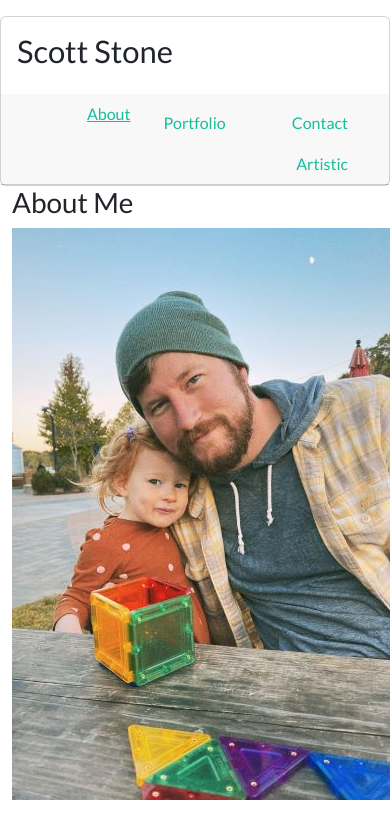
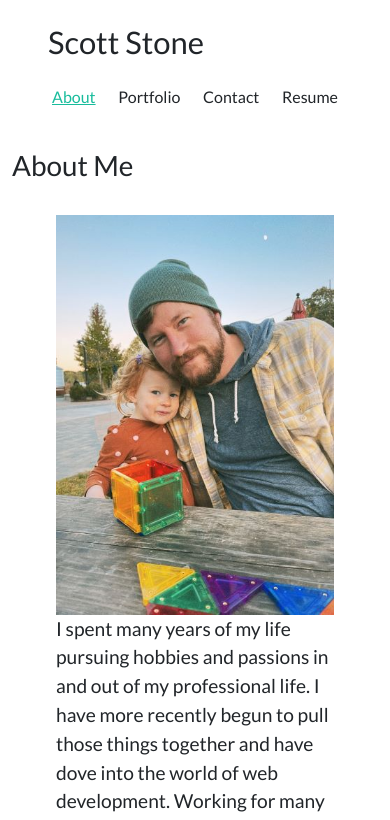
Before and after one commit to Simplerer/react-ion-profile, a React (Create React App) app: page / in a window 390 px wide. Shown: the top 820 px of the page. Built offline with nearby package versions, Linux system fonts and the light colour scheme.

Commit message:
added media responsiveness

```diff
--- a/src/components/Header.js
+++ b/src/components/Header.js
@@ -2,37 +2,69 @@ import React from "react";
 
 function Header({ pageChanger, currentPage }) {
   return (
-    <div className="pt-3">
-      <div className="card">
-        <div className="card-body">
-          <div className="col">
+    // <div className="pt-3">
+    //   <div className="card">
+    //     <div className="card-body">
+    //       <div className="col">
+    //         <h1>Scott Stone</h1>
+    //       </div>
+    //     </div>
+    //     <div className="card-header">
+    //       <ul className="nav nav-tabs card-header-tabs justify-content-end">
+    //         <li className="nav-item">
+    //           <a className={currentPage == 'About' ? 'nav-link-active' : 'nav-link'}
+    //             href="#about"
+    //             onClick={() => pageChanger('About')}>About</a>
+    //         </li>
+    //         <li className="nav-item">
+    //           <a className={currentPage == 'Portfolio' ? 'nav-link-active' : 'nav-link'}
+    //             href='#portfolio'
+    //             onClick={() => pageChanger('Portfolio')}>Portfolio</a>
+    //         </li>
+    //         <li className="nav-item">
+    //           <a className={currentPage == 'Contact' ? 'nav-link-active' : 'nav-link'}
+    //             href="#contact"
+    //             onClick={() => pageChanger('Contact')}>Artistic</a>
+    //         </li>
+    //         <li className="nav-item">
+    //           <a className="nav-link" href="#">Artistic</a>
+    //         </li>
+    //       </ul>
+    //     </div>
+    //   </div>
+    // </div>
+    <div className="container">
+      <div>
+
+        <header className="row d-flex align-items-end m-4">
+          <div className="col-lg-4 col-sm-12">
             <h1>Scott Stone</h1>
           </div>
-        </div>
-        <div className="card-header">
-          <ul className="nav nav-tabs card-header-tabs justify-content-end">
-            <li className="nav-item">
-              <a className={currentPage == 'About' ? 'nav-link-active' : 'nav-link'}
+          <div className="col-lg-6 col-sm-12 d-flex justify-content-between p-3 me-3">
+
+              <a className={currentPage == 'About' ?
+              'nav-link-active' : 'nav-link'}
                 href="#about"
-                onClick={() => pageChanger('About')}>About</a>
-            </li>
-            <li className="nav-item">
-              <a className={currentPage == 'Portfolio' ? 'nav-link-active' : 'nav-link'}
+                onClick={() => pageChanger('About')}
+              >About</a>
+              <a className={currentPage == 'Portfolio' ?
+              'nav-link-active' : 'nav-link'}
                 href='#portfolio'
-                onClick={() => pageChanger('Portfolio')}>Portfolio</a>
-            </li>
-            <li className="nav-item">
-              <a className={currentPage == 'Contact' ? 'nav-link-active' : 'nav-link'}
+                onClick={() => pageChanger('Portfolio')}
+              >Portfolio</a>
+              <a className={currentPage == 'Contact' ?
+              'nav-link-active' : 'nav-link'}
                 href="#contact"
-                onClick={() => pageChanger('Contact')}>Contact</a>
-            </li>
-            <li className="nav-item">
-              <a className={currentPage == 'Resume' ? 'nav-link-active' : 'nav-link'}
+                onClick={() => pageChanger('Contact')}
+              >Contact</a>
+              <a className={currentPage == 'Resume' ?
+              'nav-link-active' : 'nav-link'}
                 href="#resume"
-                onClick={() => pageChanger('Resume')}>Artistic</a>
-            </li>
-          </ul>
-        </div>
+                onClick={() => pageChanger('Resume')}
+              >Resume</a>
+
+          </div>
+        </header>
       </div>
     </div>
   )
--- a/src/components/pages/About.js
+++ b/src/components/pages/About.js
@@ -6,20 +6,21 @@ const P = styled.div`
     font-size: 120%;
 `;
 
-// const Img = styled.div`
-//     max-width: 200px;
-//     max-height: 200px;
-// `;
+const styles = {
+    img: {
+        maxHeight: 400
+    }
+}
 
-function About () {
-    return(
+function About() {
+    return (
         <div className="container">
             <h2>About Me</h2>
-    <div className="row d-flex justify-content-around align-items">
-    <div className="col">
-    <img src={pic} alt="Nice Picture"></img>
+            <div className="row d-flex align-items-center m-3 p-3">
+                <div className="col-sm-12 col-lg-6">
+                    <img style={styles.img} src={pic} alt="Nice Picture"></img>
                 </div>
-    <div className="col p-3 m-3">
+                <div className="col-sm-12 col-lg-6">
                     <P>I spent many years of my life pursuing hobbies and passions in and out of my professional life. I have more recently begun to pull those things together and have dove into the world of web development. Working for many years in the Food and Beverage industry taught me that although people are all different in beautiful ways, they are all so similar. People have needs and require someone to help them achieve satisfaction, even on the small things; I am here to help. I can communicate well with all types of people and find that I can generally help people convey what it is they exactly want when it may be difficult for them. I want to use this in web development and help people see their dream on the screen. The skills I have been developing in my recent Coding cohort are certainly transferable to this new field.</P>
                 </div>
             </div>
--- a/src/components/pages/Contact.js
+++ b/src/components/pages/Contact.js
@@ -75,7 +75,7 @@ function Contact() {
       </form>
         <p>{errorMessage}</p>
       </div>
-      <div className="col-3">
+      <div className="col-lg-3 col-sm-12">
       <div>
         <P>Thanks for Visiting! Leave me a message and let me know what I could improve upon, or just say Hey!</P>
       </div>
--- a/src/components/pages/Portfolio.js
+++ b/src/components/pages/Portfolio.js
@@ -18,13 +18,15 @@ const styles = {
   }
 }
 
+
+
 function Portfolio() {
   return (
 
     <div className="container">
       <h2>Portfolio</h2>
       <div className="row d-flex justify-content-around">
-        <div className="col-5 p-2 m-2">
+        <div className="col-lg-5 col-sm-12 p-2 m-2">
           <div className="card" >
             <a href="https://fathomless-woodland-16696.herokuapp.com/"><img style={styles.img} className="card-img-top" src={yaHeard} alt="Card image cap" /></a>
             <div className="card-body">
@@ -32,7 +34,7 @@ function Portfolio() {
             </div>
           </div>
         </div>
-        <div className="col-5 p-2 m-2">
+        <div className="col-lg-5 col-sm-12 p-2 m-2">
           <div className="card" >
             <a href="https://limitless-forest-03421.herokuapp.com/"><img style={styles.img} className="card-img-top" src={techy} alt="Card image cap" /></a>
             <div className="card-body">
@@ -40,7 +42,7 @@ function Portfolio() {
             </div>
           </div>
         </div>
-        <div className="col-5 p-2 m-2">
+        <div className="col-lg-5 col-sm-12 p-2 m-2">
           <div className="card" >
             <a href="https://simplerer.github.io/weather-board/"><img style={styles.img} className="card-img-top" src={weather} alt="Card image cap" /></a>
             <div className="card-body">
@@ -48,7 +50,7 @@ function Portfolio() {
             </div>
           </div>
         </div>
-        <div className="col-5 p-2 m-2">
+        <div className="col-lg-5 col-sm-12 p-2 m-2">
           <div className="card" >
             <a href="https://github.com/Simplerer"><img style={styles.img} className="card-img-top" src={employee} alt="Card image cap" /></a>
             <div className="card-body">
@@ -56,7 +58,7 @@ function Portfolio() {
             </div>
           </div>
         </div>
-        <div className="col-5 p-2 m-2">
+        <div className="col-lg-5 col-sm-12 p-2 m-2">
           <div className="card" >
             <a href="https://simplerer.github.io/code-quiz-kid/"><img style={styles.img} className="card-img-top" src={quiz} alt="Card image cap" /></a>
             <div className="card-body">
@@ -64,7 +66,7 @@ function Portfolio() {
             </div>
           </div>
         </div>
-        <div className="col-5 p-2 m-2">
+        <div className="col-lg-5 col-sm-12 p-2 m-2">
           <div className="card" >
             <a href="https://github.com/Simplerer"><img style={styles.img} className="card-img-top" src={team} alt="Card image cap" /></a>
             <div className="card-body">
--- a/src/components/pages/Resume.js
+++ b/src/components/pages/Resume.js
@@ -5,11 +5,12 @@ function Resume () {
 
     return (
         <div className="container">
+            <h2>Resume</h2>
             <div className="row d-flex justify-content-between align-items-center">
-            <div className="col-3">
+            <div className="col-lg-3 col-sm-12">
             <a href={resume} className="btn btn-primary p-4 ms-5" download>Downloadable Resume</a>
             </div>
-            <div className="col-6 m-3">
+            <div className="col-lg-6 col-sm-12 m-3">
                 <section className="m-2 p-2">
                     <h2>Technical Languages</h2>
                     <ul>
```
Also changed, not shown: Assets/notes.txt. Lines whose indentation alone changed are shown as unchanged.
